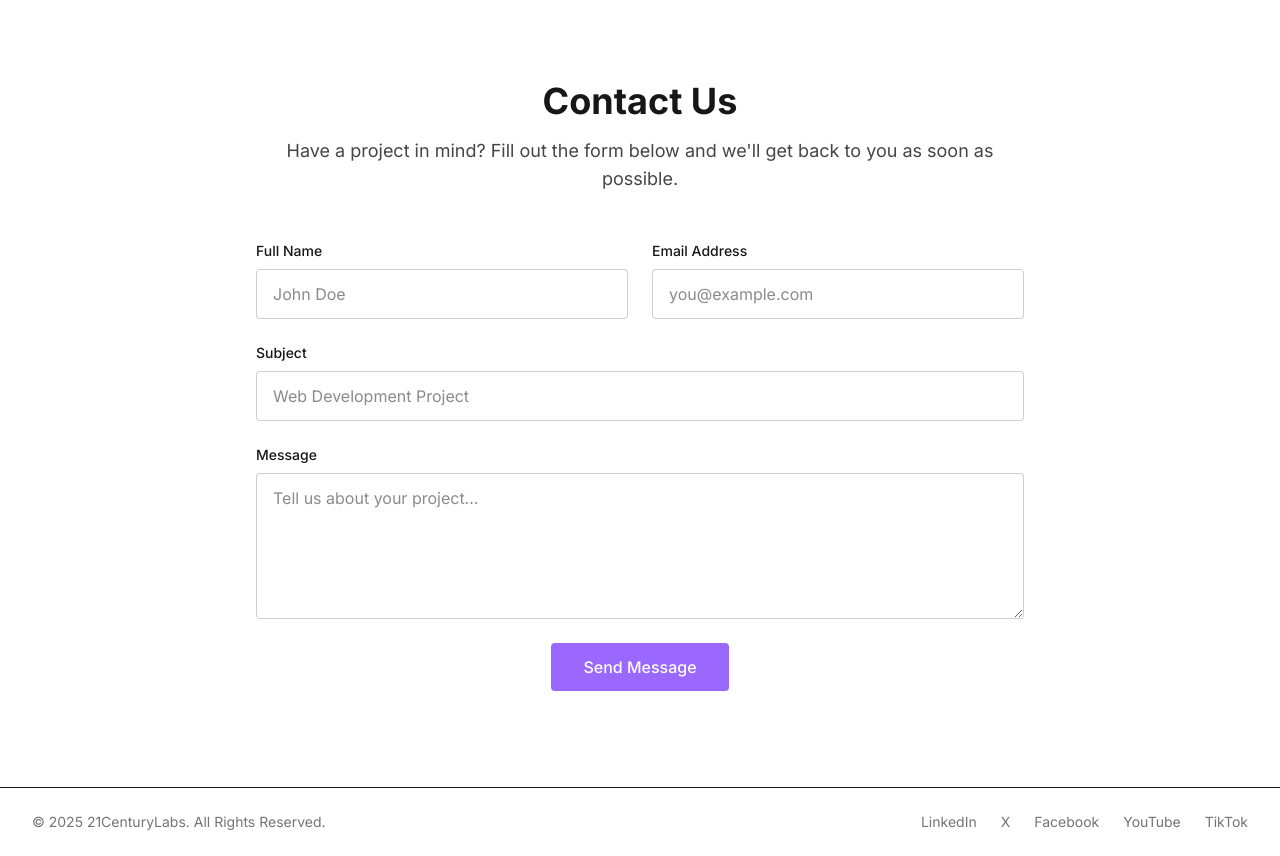
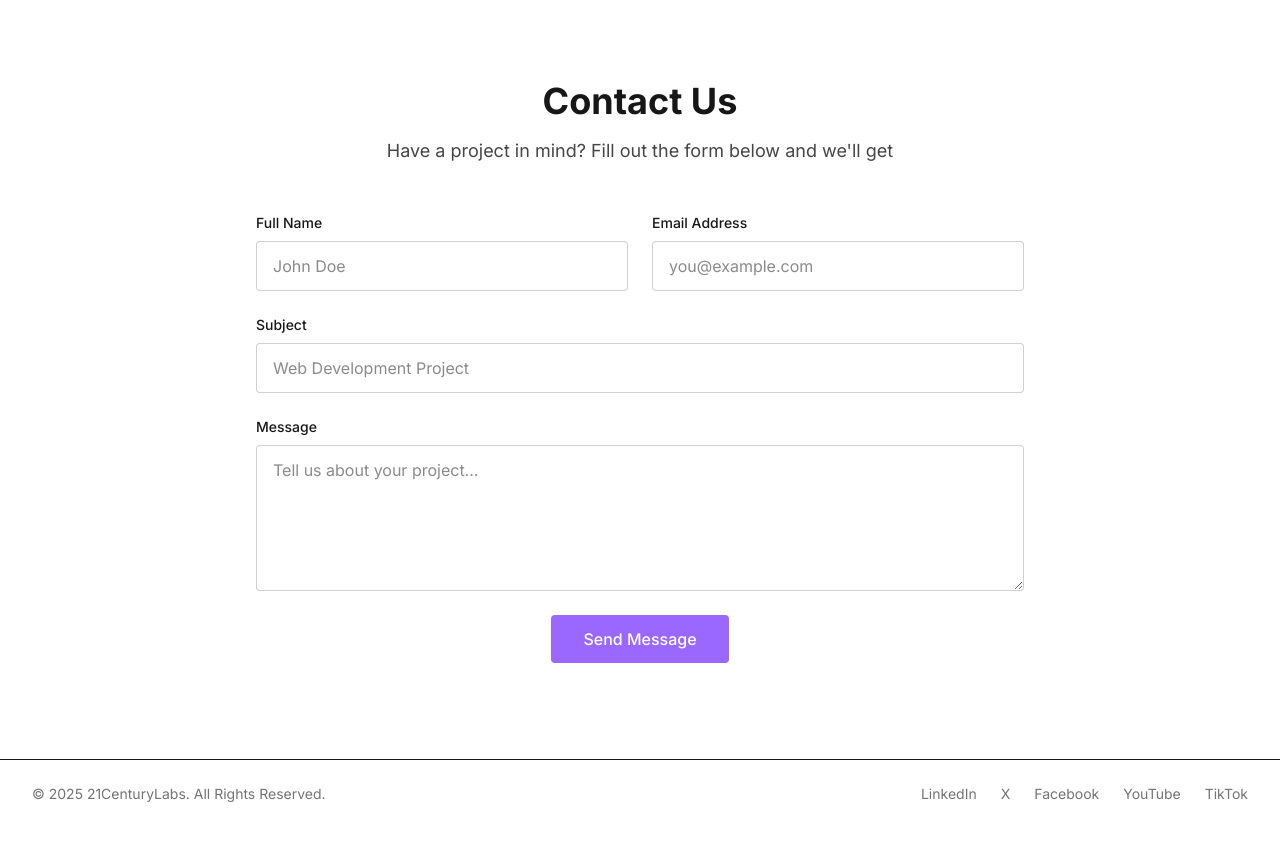
Before and after one commit to 21centurylabsinc/21centurylabs-official-page, a Next.js app: page / in a window 1280 px wide. Shown: the part 1820-2676 px from the top of the page. After the commit the page ends 2648 px from the top, so only its background shows below. Built offline with nearby package versions, Linux system fonts and the light colour scheme.

Commit message:
Update ContactForm.tsx

```diff
--- a/components/ContactForm.tsx
+++ b/components/ContactForm.tsx
@@ -43,7 +43,7 @@ const ContactForm = () => {
           </h2>
           <p className="text-lg text-foreground/80 mb-12">
             Have a project in mind? Fill out the form below and we&apos;ll get
-            back to you as soon as possible.
+
           </p>
         </div>
         <div className="max-w-3xl mx-auto">
```
